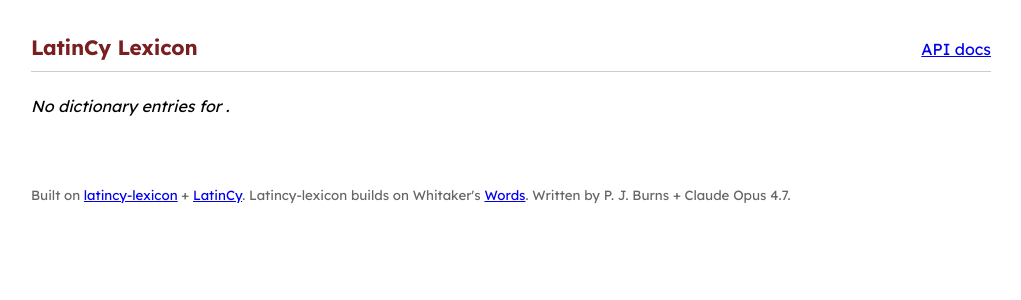
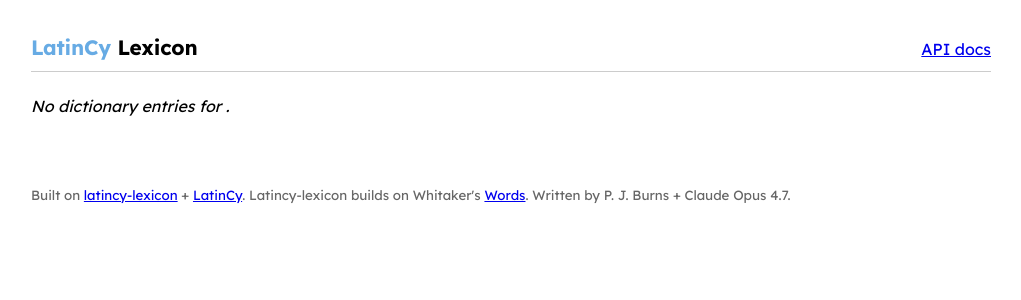
Before and after one commit to latincy/latincy-lexicon-site, a Python web app: template src/latincy_lexicon_site/templates/word.html in a window 1280 px wide. Shown: the top 300 px of the page, without its empty margins (129-1150 px from the left). Run offline with Jinja, Linux system fonts and the light colour scheme; the template is opened without the code that fills it, so the values that code supplies are empty.

Commit message:
v0.1.3: brand the header in LatinCy blue, carve out "Lexicon" in black
Accent color moves from #7a1f1f (brick) to #67abe4 (LatinCy brand blue).
The header brand link wraps "Lexicon" in a span so it can stay black
while "LatinCy" takes the accent. Affects submit button + expand button
hover/active states, which all pull from --accent.

Co-Authored-By: Claude Opus 4.7 (1M context) <noreply@anthropic.com>

```diff
--- a/pyproject.toml
+++ b/pyproject.toml
@@ -1,6 +1,6 @@
 [project]
 name = "latincy-lexicon-site"
-version = "0.1.2"
+version = "0.1.3"
 description = "FastAPI lookup service for Latin dictionary entries, sentence analysis, and inflectional paradigms."
 readme = "README.md"
 requires-python = ">=3.12"
--- a/src/latincy_lexicon_site/__init__.py
+++ b/src/latincy_lexicon_site/__init__.py
@@ -1,3 +1,3 @@
 """latincy-lexicon-site: FastAPI lookup service for Latin."""
 
-__version__ = "0.1.2"
+__version__ = "0.1.3"
--- a/src/latincy_lexicon_site/static/site.css
+++ b/src/latincy_lexicon_site/static/site.css
@@ -1,6 +1,7 @@
 :root {
   font-family: "Lexend", -apple-system, system-ui, sans-serif;
-  --accent: #7a1f1f;
+  --accent: #67abe4;
+  --accent-text: #fff;
 }
 body { max-width: 60rem; margin: 2rem auto; padding: 0 1rem; line-height: 1.5; }
 header { display: flex; justify-content: space-between; align-items: baseline; border-bottom: 1px solid #ccc; padding-bottom: 0.5rem; }
@@ -11,6 +12,7 @@ header { display: flex; justify-content: space-between; align-items: baseline; b
   font-weight: 700;
   letter-spacing: -0.01em;
 }
+.brand .brand-lexicon { color: #000; }
 table { width: 100%; border-collapse: collapse; margin: 1rem 0; }
 th, td { text-align: left; padding: 0.3rem 0.5rem; border-bottom: 1px solid #eee; }
 th { background: #fafafa; }
--- a/src/latincy_lexicon_site/templates/base.html
+++ b/src/latincy_lexicon_site/templates/base.html
@@ -14,7 +14,7 @@
 </head>
 <body>
   <header>
-    <a href="/" class="brand">LatinCy Lexicon</a>
+    <a href="/" class="brand">LatinCy <span class="brand-lexicon">Lexicon</span></a>
     <nav>
       <a href="/docs">API docs</a>
     </nav>
```
Also changed, not shown: tests/test_ui_landing.py (+8 -1 lines), 1 other file.
